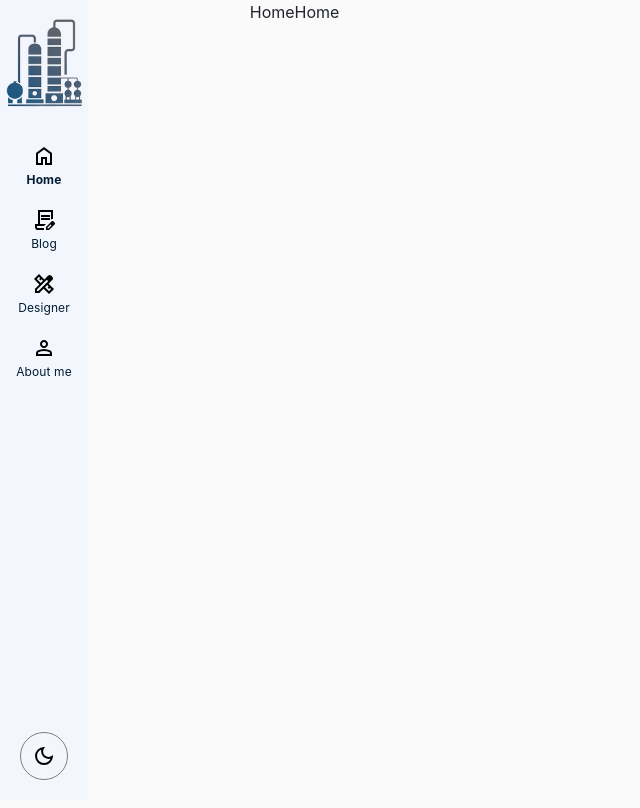
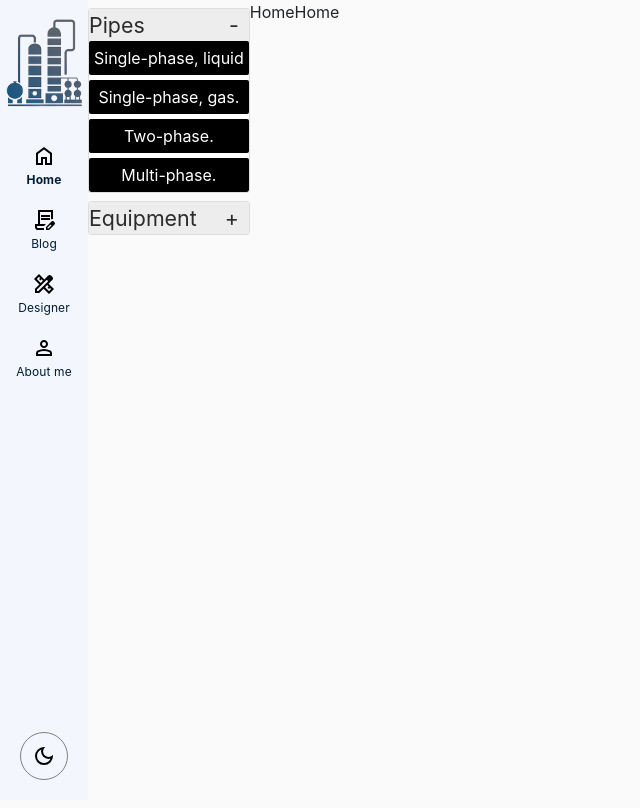
Before and after one commit to carlosfpj/equipment-designer, a React (Create React App) app in the folder frontend/: page / in a window 1280 px wide. Shown: the whole page, without its empty margins (0-640 px from the left). Built offline with nearby package versions, Linux system fonts and the light colour scheme.

Commit message:
add front drawer x4

```diff
--- a/frontend/src/App.tsx
+++ b/frontend/src/App.tsx
@@ -16,7 +16,7 @@ import { NavStateContext } from './utils/contexts/contexts';
 
 function App() {
 
-  const [navState, setNavState] = useState("close");
+  const [navState, setNavState] = useState("open");
 
   return (
     <BrowserRouter>
--- a/frontend/src/layouts/Drawer/Drawer.module.css
+++ b/frontend/src/layouts/Drawer/Drawer.module.css
@@ -25,7 +25,12 @@
   transform: translateX(0);
 }
 
-.close {
+.navClose {
+  display: block;
+  height: 100vh;
+  position: sticky;
+  top: 0;
+  left: 0;
   transform: translate(-220px);
 }
 
--- a/frontend/src/layouts/Drawer/Drawer.tsx
+++ b/frontend/src/layouts/Drawer/Drawer.tsx
@@ -7,7 +7,8 @@ import { NavStateContext } from "../../utils/contexts/contexts";
 const Drawer = () => {
 
   const navState = useContext(NavStateContext);
-  const navClass = `${drawerStyles.nav} ${drawerStyles.close}`;
+
+  const navClass = navState === "open" ? `${drawerStyles.nav}` : `${drawerStyles.navClose}`
 
   return (
     <nav className={navClass}>
```
